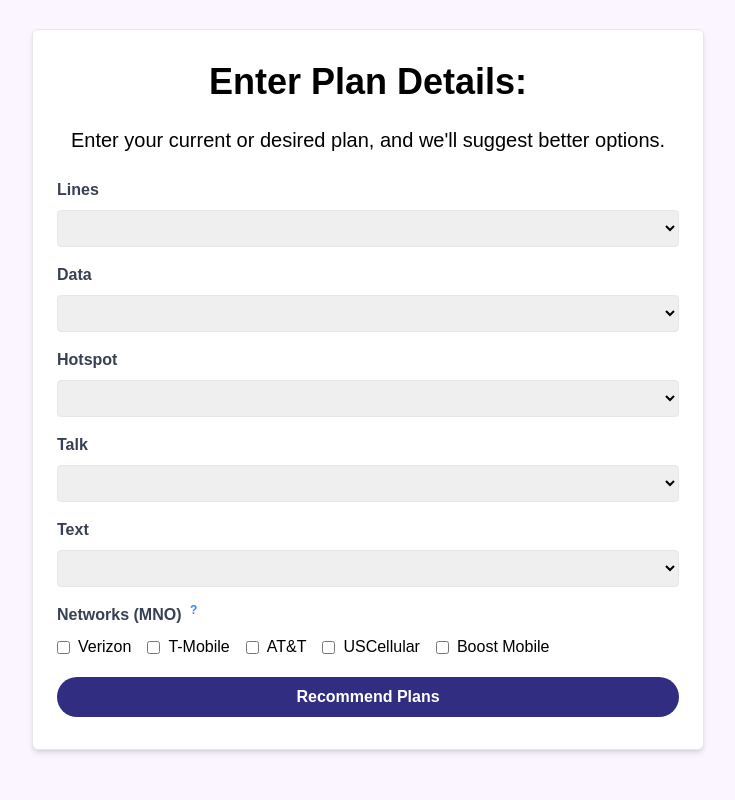
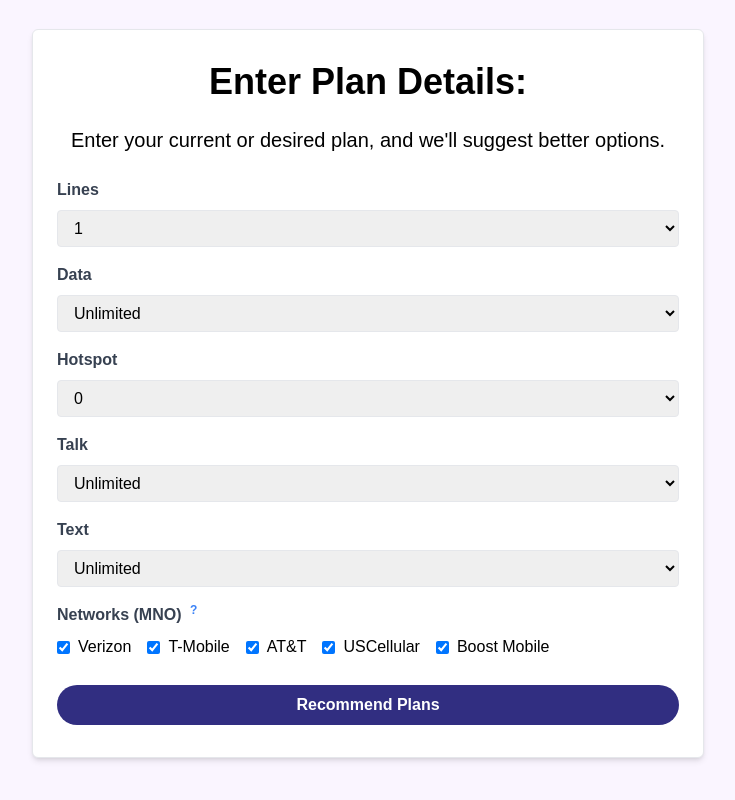
Before and after one commit to BByrge/Cellular-Savior-Frontend, a Vue app in the folder Cellular-Savior-Frontend/: page / in a window 1280 px wide. Shown: the part 476-1276 px from the top of the page, without its empty margins (272-1007 px from the left). Built offline with nearby package versions, Linux system fonts and the light colour scheme.

Commit message:
Login view removed Plan model change unlimited == 10000 instead of -1

```diff
--- a/Cellular-Savior-Frontend/package.json
+++ b/Cellular-Savior-Frontend/package.json
@@ -10,6 +10,7 @@
   },
   "dependencies": {
     "axios": "^1.7.9",
+    "jwt-decode": "^4.0.0",
     "primeicons": "^7.0.0",
     "vue": "^3.5.13",
     "vue-router": "^4.4.5",
--- a/Cellular-Savior-Frontend/src/components/AddPlanForm.vue
+++ b/Cellular-Savior-Frontend/src/components/AddPlanForm.vue
@@ -6,11 +6,12 @@ import axios from 'axios';
 const form = reactive({
     carrier : '',
     name : '',
-    data : '-1',
-    talk : '-1',
-    text : '-1',
+    data : '10000',
+    talk : '10000',
+    text : '10000',
     hotspot : '0',
-    price : '{1: 0, 2: 0, 3: 0, 4: 0, 5: 0}',
+    // The key must be a string for json. This is admin only so the complicated formatting is not an issue.
+    price : '{"1": 0, "2": 0, "3": 0, "4": 0, "5": 0, "6": 0, "7": 0, "8": 0, "9": 0, "10": 0, "11": 0, "12": 0}',
     payoff_deal : false,
     mvno : false,
     prepaid : false,
@@ -62,6 +63,19 @@ const handleSubmit = async () => {
         const response = await axios.post('/api/plans', data, config);
         const createdPlan = response.data;
         console.log('Created Plan', createdPlan);
+        // Set form back to default values
+        form.carrier = '';
+        form.name = '';
+        form.data = '10000';
+        form.talk = '10000';
+        form.text = '10000';
+        form.hotspot = '0';
+        form.price = '{"1": 0, "2": 0, "3": 0, "4": 0, "5": 0, "6": 0, "7": 0, "8": 0, "9": 0, "10": 0, "11": 0, "12": 0}';
+        form.payoff_deal = false;
+        form.mvno = false;
+        form.prepaid = false;
+        form.tax_inclusive = false;
+        form.description = '';
         toast.success('Plan Created Successfully');
     } catch (error) {
         console.error('Error Creating plan', error);
@@ -72,7 +86,6 @@ const handleSubmit = async () => {
 
 <template>
     <section class="bg-purple-50">
-
         <div class="container m-auto max-w-2xl py-14">
             <div class="bg-white px-6 py-8 mb-4 shadow-md rounded-md border m-4 md:m-0">
                 <form @submit.prevent="handleSubmit">
@@ -83,7 +96,7 @@ const handleSubmit = async () => {
                         <label class="block text-gray-700 font-bold mb-2" for="carrier">
                             Carrier
                         </label>
-                        <input v-model="form.carrier" class="border rounded w-full py-2 px-3" id="carrier" type="text" placeholder="Carrier" required>
+                        <input v-model="form.carrier" class="border rounded w-full py-2 px-3 hover:outline hover:outline-1" id="carrier" type="text" placeholder="Carrier" required>
                     </div>
 
                     <!-- Plan Name -->
@@ -91,67 +104,67 @@ const handleSubmit = async () => {
                         <label class="block text-gray-700 font-bold mb-2" for="name">
                             Plan Name
                         </label>
-                        <input v-model="form.name" class="border rounded w-full py-2 px-3" id="name" type="text" placeholder="Plan Name" required>
+                        <input v-model="form.name" class="border rounded w-full py-2 px-3 hover:outline hover:outline-1" id="name" type="text" placeholder="Plan Name" required>
                     </div>
 
                     <!-- Data -->
                     <div class="mb-4">
                         <label for="data" class="block text-gray-700 font-bold mb-2">Data</label>
-                        <input v-model="form.data" id="data" name="data" class="border rounded w-full py-2 px-3" required>
+                        <input v-model="form.data" id="data" name="data" class="border rounded w-full py-2 px-3 hover:outline hover:outline-1" required>
                     </div>
 
                     <!-- Talk -->
                     <div class="mb-4">
                         <label for="talk" class="block text-gray-700 font-bold mb-2">Talk</label>
-                        <input v-model="form.talk" id="talk" name="talk" class="border rounded w-full py-2 px-3" required>
+                        <input v-model="form.talk" id="talk" name="talk" class="border rounded w-full py-2 px-3 hover:outline hover:outline-1" required>
                     </div>
 
                     <!-- Text -->
                     <div class="mb-4">
                         <label for="text" class="block text-gray-700 font-bold mb-2">Text</label>
-                        <input v-model="form.text" id="text" name="text" class="border rounded w-full py-2 px-3" required>
+                        <input v-model="form.text" id="text" name="text" class="border rounded w-full py-2 px-3 hover:outline hover:outline-1" required>
                     </div>
 
                     <!-- Hotspot -->
                     <div class="mb-4">
                         <label for="hotspot" class="block text-gray-700 font-bold mb-2">Hotspot</label>
-                        <input v-model="form.hotspot" id="hotspot" name="hotspot" class="border rounded w-full py-2 px-3" required>
+                        <input v-model="form.hotspot" id="hotspot" name="hotspot" class="border rounded w-full py-2 px-3 hover:outline hover:outline-1" required>
                     </div>
 
                     <!-- Price -->
                     <div class="mb-4">
                         <label for="price" class="block text-gray-700 font-bold mb-2">Price (Use the provided format. Add or remove numbers as needed. 12 Max.)</label>
-                        <input v-model="form.price" id="price" name="price" class="border rounded w-full py-2 px-3" required>
+                        <input v-model="form.price" id="price" name="price" class="border rounded w-full py-2 px-3 hover:outline hover:outline-1" required>
                     </div>
 
                     <!-- Payoff Deal -->
                     <div class="mb-4">
                         <label for="payoff_deal" class="block text-gray-700 font-bold mb-2">Payoff Deal</label>
-                        <input v-model="form.payoff_deal" type="checkbox" id="payoff_deal" name="payoff_deal" class="border rounded py-2 px-3" />
+                        <input v-model="form.payoff_deal" type="checkbox" id="payoff_deal" name="payoff_deal" class="border rounded py-2 px-3 hover:outline hover:outline-1" />
                     </div>
 
                     <!-- MVNO -->
                     <div class="mb-4">
                         <label for="mvno" class="block text-gray-700 font-bold mb-2">MVNO</label>
-                        <input v-model="form.mvno" type="checkbox" id="mvno" name="mvno" class="border rounded py-2 px-3" />
+                        <input v-model="form.mvno" type="checkbox" id="mvno" name="mvno" class="border rounded py-2 px-3 hover:outline hover:outline-1" />
                     </div>
 
                     <!-- Prepaid -->
                     <div class="mb-4">
                         <label for="prepaid" class="block text-gray-700 font-bold mb-2">Prepaid</label>
-                        <input v-model="form.prepaid" type="checkbox" id="prepaid" name="prepaid" class="border rounded py-2 px-3" />
+                        <input v-model="form.prepaid" type="checkbox" id="prepaid" name="prepaid" class="border rounded py-2 px-3 hover:outline hover:outline-1" />
                     </div>
 
                     <!-- Tax Inclusive -->
                     <div class="mb-4">
                         <label for="tax_inclusive" class="block text-gray-700 font-bold mb-2">Tax Inclusive</label>
-                        <input v-model="form.tax_inclusive" type="checkbox" id="tax_inclusive" name="tax_inclusive" class="border rounded py-2 px-3" />
+                        <input v-model="form.tax_inclusive" type="checkbox" id="tax_inclusive" name="tax_inclusive" class="border rounded py-2 px-3 hover:outline hover:outline-1" />
                     </div>
 
                     <!-- Description -->
                     <div class="mb-4">
                         <label for="description" class="block text-gray-700 font-bold mb-2">Description</label>
-                        <textarea v-model="form.description" id="description" name="description" class="border rounded w-full py-2 px-3" required></textarea>
+                        <textarea v-model="form.description" id="description" name="description" class="border rounded w-full py-2 px-3 hover:outline hover:outline-1" required></textarea>
                     </div>
 
                     <!-- Submit Button -->
--- a/Cellular-Savior-Frontend/src/components/SearchPlanForm.vue
+++ b/Cellular-Savior-Frontend/src/components/SearchPlanForm.vue
@@ -1,23 +1,24 @@
 <!-- This is not finised and is quite broken-->
 
 <script setup>
-import router from '@/router';
 import { useToast } from 'vue-toastification';
 import { reactive } from 'vue';
 import axios from 'axios';
 
+const toast = useToast();
+const MNOs = ['Verizon', 'T-Mobile', 'AT&T', 'USCellular', 'Boost Mobile'];
+
 const form = reactive({
-    lines: '',
-    data: '',
-    hotspot: '',
-    talk: '',
-    text: '',
-    price: '',
+    lines: '1',
+    data: '10000',
+    hotspot: '0',
+    talk: '10000',
+    text: '10000',
+    //price: '',
     financing_status: false,
-    carriers: [],
+    carriers: MNOs,
 });
 
-const toast = useToast();
 
 // This captures the form submission in plan
 const handleSubmit = async () => {
@@ -27,7 +28,7 @@ const handleSubmit = async () => {
         hotspot: form.hotspot,
         talk: form.talk,
         text: form.text,
-        price: form.price,
+        //price: form.price,
         financing_status: form.financing_status,
         carriers: form.carriers,
     };
@@ -68,7 +69,7 @@ const handleSubmit = async () => {
                         <!-- # of lines -->
                     <div class="mb-4">
                         <label for="lines" class="block text-gray-700 font-bold mb-2">Lines</label>
-                        <select v-model="form.lines" id="lines" name="lines" class="border rounded w-full py-2 px-3" required>
+                        <select v-model="form.lines" id="lines" name="lines" class="border rounded w-full py-2 px-3 hover:outline hover:outline-1" required>
                             <option v-for="number in 12" :key="number" :value="number">{{ number }}</option>
                         </select>
                     </div>
@@ -76,52 +77,52 @@ const handleSubmit = async () => {
                     <!-- Data -->
                     <div class="mb-4">
                         <label for="data" class="block text-gray-700 font-bold mb-2">Data</label>
-                        <select v-model="form.data" id="data" name="data" class="border rounded w-full py-2 px-3">
+                        <select v-model="form.data" id="data" name="data" class="border rounded w-full py-2 px-3 hover:outline hover:outline-1">
                             <option value="0">0</option>
                             <option value="5">5</option>
                             <option value="10">10</option>
                             <option value="20">20</option>
                             <option value="50">50</option>
-                            <option value="-1">Unlimited</option>
+                            <option value="10000">Unlimited</option>
                         </select>
                     </div>
 
                     <!-- Hotspot -->
                     <div class="mb-4">
                         <label for="hotspot" class="block text-gray-700 font-bold mb-2">Hotspot</label>
-                        <select v-model="form.hotspot" id="hotspot" name="hotspot" class="border rounded w-full py-2 px-3">
+                        <select v-model="form.hotspot" id="hotspot" name="hotspot" class="border rounded w-full py-2 px-3 hover:outline hover:outline-1">
                             <option value="0">0</option>
                             <option value="5">5</option>
                             <option value="10">10</option>
                             <option value="20">20</option>
                             <option value="50">50</option>
-                            <option value="-1">Unlimited</option>
+                            <option value="10000">Unlimited</option>
                         </select>
                     </div>
 
                     <!-- Talk -->
                     <div class="mb-4">
                         <label for="talk" class="block text-gray-700 font-bold mb-2">Talk</label>
-                        <select v-model="form.talk" id="talk" name="talk" class="border rounded w-full py-2 px-3">
+                        <select v-model="form.talk" id="talk" name="talk" class="border rounded w-full py-2 px-3 hover:outline hover:outline-1">
                             <option value="0">0</option>
                             <option value="50">50</option>
                             <option value="200">200</option>
                             <option value="500">500</option>
                             <option value="1000">1000</option>
-                            <option value="-1">Unlimited</option>
+                            <option value="10000">Unlimited</option>
                         </select>
                     </div>
 
                     <!-- Text -->
                     <div class="mb-4">
                         <label for="text" class="block text-gray-700 font-bold mb-2">Text</label>
-                        <select v-model="form.text" id="text" name="text" class="border rounded w-full py-2 px-3">
+                        <select v-model="form.text" id="text" name="text" class="border rounded w-full py-2 px-3 hover:outline hover:outline-1 ">
                             <option value="0">0</option>
                             <option value="50">50</option>
                             <option value="200">200</option>
                             <option value="500">500</option>
                             <option value="1000">1000</option>
-                            <option value="-1">Unlimited</option>
+                            <option value="10000">Unlimited</option>
                         </select>
                     </div>
 
@@ -153,26 +154,10 @@ const handleSubmit = async () => {
                             </sup>
                         </label>
 
-                        <div>
-                            <label class="inline-flex items-center mr-4">
-                                <input type="checkbox" name="carriers" value="Verizon" v-model="form.carriers" class="rounded">
-                                <span class="ml-2">Verizon</span>
-                            </label>
-                            <label class="inline-flex items-center mr-4">
-                                <input type="checkbox" name="carriers" value="T-Mobile" v-model="form.carriers" class="rounded">
-                                <span class="ml-2">T-Mobile</span>
-                            </label>
-                            <label class="inline-flex items-center mr-4">
-                                <input type="checkbox" name="carriers" value="AT&T" v-model="form.carriers" class="rounded">
-                                <span class="ml-2">AT&T</span>
-                            </label>
-                            <label class="inline-flex items-center mr-4">
-                                <input type="checkbox" name="carriers" value="USCellular" v-model="form.carriers" class="rounded">
-                                <span class="ml-2">USCellular</span>
-                            </label>
-                            <label class="inline-flex items-center mr-4">
-                                <input type="checkbox" name="carriers" value="Boost Mobile" v-model="form.carriers" class="rounded">
-                                <span class="ml-2">Boost Mobile</span>
+                        <div class="mb-6">
+                            <label v-for="mno in MNOs" :key="mno" class="inline-flex items-center mr-4">
+                                <input type="checkbox" :value="mno" v-model="form.carriers" class="rounded">
+                                <span class="ml-2">{{ mno }}</span>
                             </label>
                         </div>
                     </div>
```
Also changed, not shown: Cellular-Savior-Frontend/src/components/LoginButton.vue (deleted, +0 -17 lines), Cellular-Savior-Frontend/src/components/Navbar.vue (+62 -1 lines), Cellular-Savior-Frontend/src/router/index.js (+27 -2 lines), Cellular-Savior-Frontend/src/views/LoginView.vue (deleted, +0 -22 lines), 1 other file (tests, documents, lock files or other folders).
